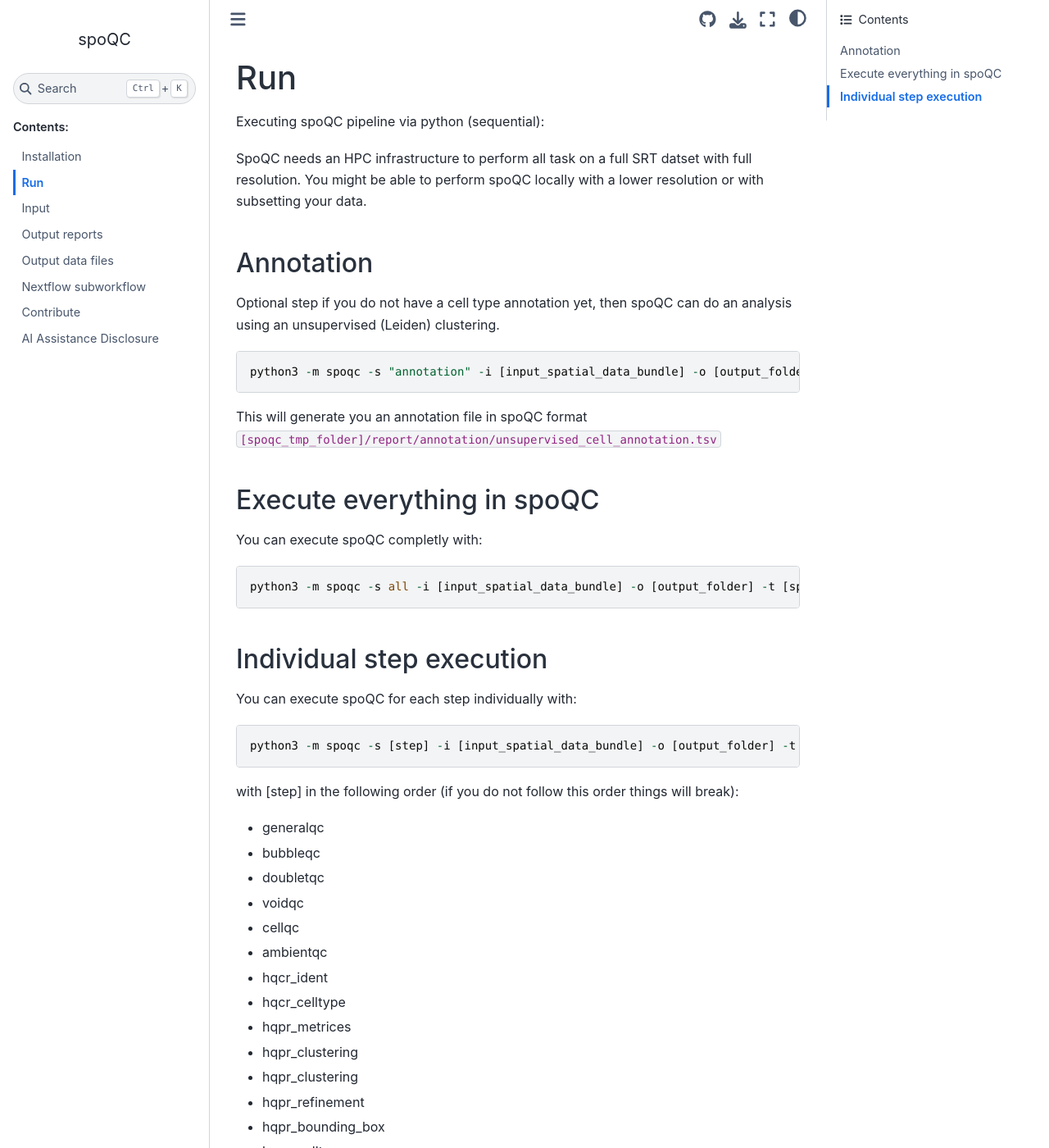
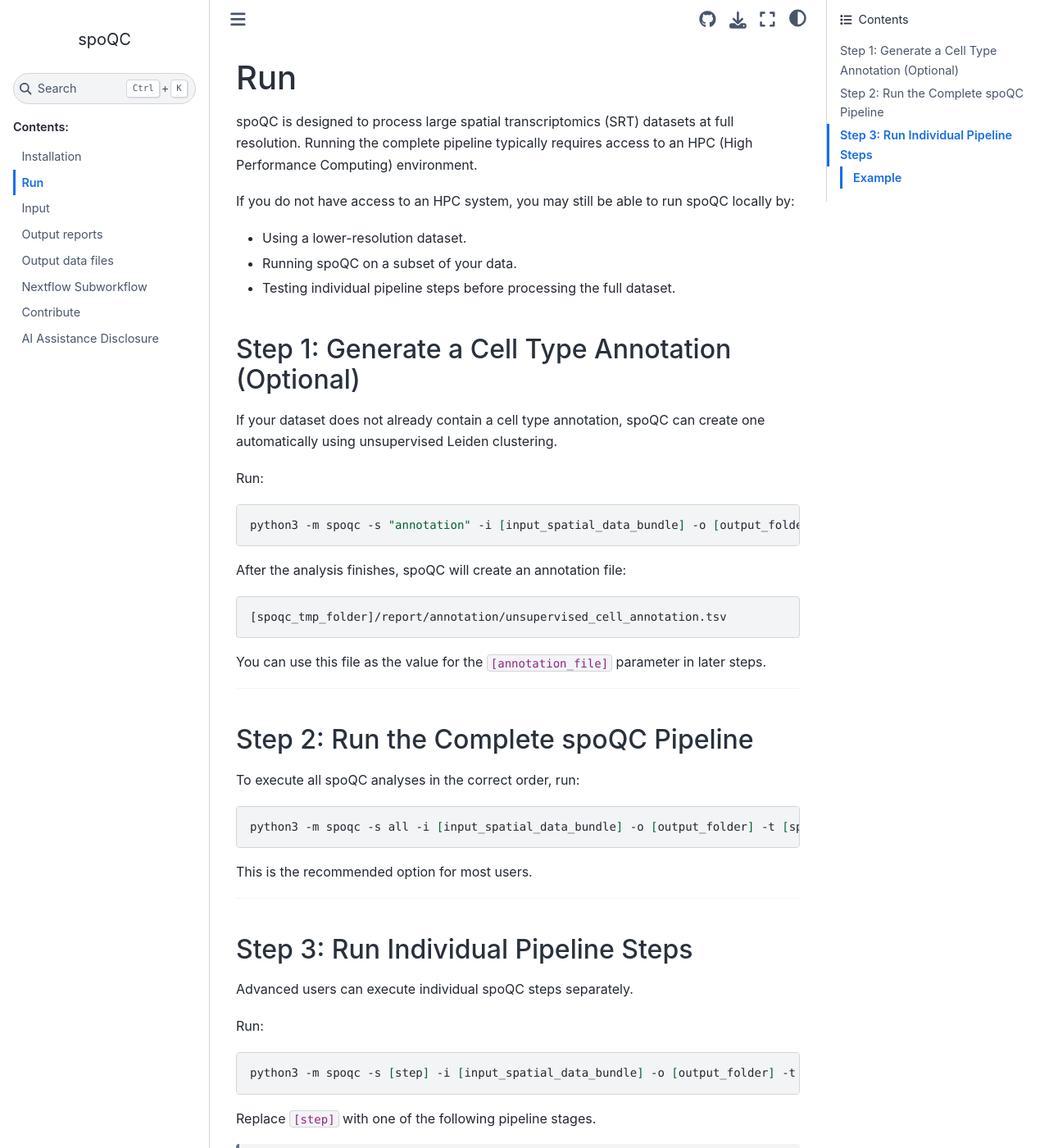
Before and after one commit to heylf/spoQC, a Sphinx documentation site: the page built from docs/source/run.md, in a window 1280 px wide and 1400 px high. Shown: the whole window at 82% size. Built offline with Sphinx 7.4.7 and the Sphinx Book theme 1.1.4, drawn with Linux system fonts in a browser that asks for light colours; some of the changed text lies outside the part shown.

Commit message:
changes to docs

````diff
--- a/docs/source/run.md
+++ b/docs/source/run.md
@@ -1,68 +1,94 @@
 # Run
-Executing spoQC pipeline via python (sequential):
 
-SpoQC needs an HPC infrastructure to perform all task on a full SRT datset with full resolution. You might be able to perform spoQC locally with a lower resolution or with subsetting your data.
+spoQC is designed to process large spatial transcriptomics (SRT) datasets at full resolution. Running the complete pipeline typically requires access to an HPC (High Performance Computing) environment.
 
-## Annotation
+If you do not have access to an HPC system, you may still be able to run spoQC locally by:
 
-Optional step if you do not have a cell type annotation yet, then spoQC can do an analysis using an unsupervised (Leiden) clustering.
+- Using a lower-resolution dataset.
+- Running spoQC on a subset of your data.
+- Testing individual pipeline steps before processing the full dataset.
 
-```
+## Step 1: Generate a Cell Type Annotation (Optional)
+
+If your dataset does not already contain a cell type annotation, spoQC can create one automatically using unsupervised Leiden clustering.
+
+Run:
+
+```bash
 python3 -m spoqc -s "annotation" -i [input_spatial_data_bundle] -o [output_folder] -t [spoqc_tmp_folder] -n [n_cores]
 ```
 
-This will generate you an annotation file in spoQC format `[spoqc_tmp_folder]/report/annotation/unsupervised_cell_annotation.tsv`
+After the analysis finishes, spoQC will create an annotation file:
 
-## Execute everything in spoQC
+```text
+[spoqc_tmp_folder]/report/annotation/unsupervised_cell_annotation.tsv
+```
 
-You can execute spoQC completly with:
+You can use this file as the value for the `[annotation_file]` parameter in later steps.
 
-```
+---
+
+## Step 2: Run the Complete spoQC Pipeline
+
+To execute all spoQC analyses in the correct order, run:
+
+```bash
 python3 -m spoqc -s all -i [input_spatial_data_bundle] -o [output_folder] -t [spoqc_tmp_folder] -n [n_cores] -a [annotation_file]
 ```
 
+This is the recommended option for most users.
 
-## Individual step execution
+---
 
-You can execute spoQC for each step individually with:
+## Step 3: Run Individual Pipeline Steps
 
-```
+Advanced users can execute individual spoQC steps separately.
+
+Run:
+
+```bash
 python3 -m spoqc -s [step] -i [input_spatial_data_bundle] -o [output_folder] -t [spoqc_tmp_folder] -n [n_cores] -a [annotation_file]
 ```
 
-with [step] in the following order (if you do not follow this order things will break):
+Replace `[step]` with one of the following pipeline stages.
 
-* generalqc
-* bubbleqc
-* doubletqc
-* voidqc
-* cellqc
-* ambientqc
-* hqcr_ident
-* hqcr_celltype
-* hqpr_metrices
-* hqpr_clustering
-* hqpr_clustering
-* hqpr_refinement
-* hqpr_bounding_box
-* hqpr_celltype
-* hqtr_metrices
-* hqtr_ac
-* hqtr_qv
-* hqtr_clustering
-* hqtr_refinement
-* hqtr_bounding_box
-* hqtr_celltype
-* combine_masks
-* transcriptqc
-* modelqc
-* cellcycleqc
-* analysis_overview
-* analysis_cluster
-* analysis_category
+> **Important:** These steps must be executed in the exact order shown below. Running steps out of order will cause downstream analyses to fail.
 
-For example for the first step you execute the command:
+1. generalqc
+2. bubbleqc
+3. doubletqc
+4. voidqc
+5. cellqc
+6. ambientqc
+7. hqcr_ident
+8. hqcr_celltype
+9. hqpr_metrices
+10. hqpr_clustering
+11. hqpr_clustering
+12. hqpr_refinement
+13. hqpr_bounding_box
+14. hqpr_celltype
+15. hqtr_metrices
+16. hqtr_ac
+17. hqtr_qv
+18. hqtr_clustering
+19. hqtr_refinement
+20. hqtr_bounding_box
+21. hqtr_celltype
+22. combine_masks
+23. transcriptqc
+24. modelqc
+25. cellcycleqc
+26. analysis_overview
+27. analysis_cluster
+28. analysis_category
 
-```
+### Example
+
+To run the first pipeline step (`generalqc`), execute:
+
+```bash
 python3 -m spoqc -s generalqc -i [input_spatial_data_bundle] -o [output_folder] -t [spoqc_tmp_folder] -n [n_cores] -a [annotation_file]
 ```
+
+Wait until the step has completed successfully before continuing with the next step in the list.
````
Also changed, not shown: README.md (+211 -73 lines), docs/source/contribute.md (+94 -19 lines), docs/source/input.md (+37 -15 lines), docs/source/intro.md (+25 -8 lines), docs/source/nextflow.md (+18 -2 lines).
